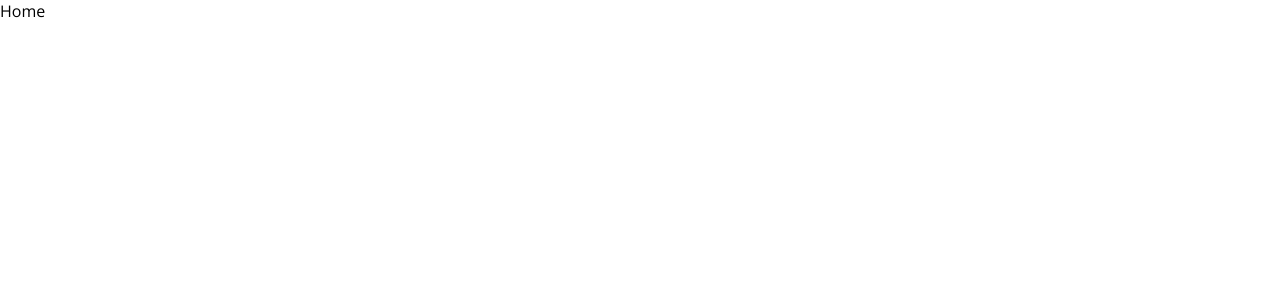
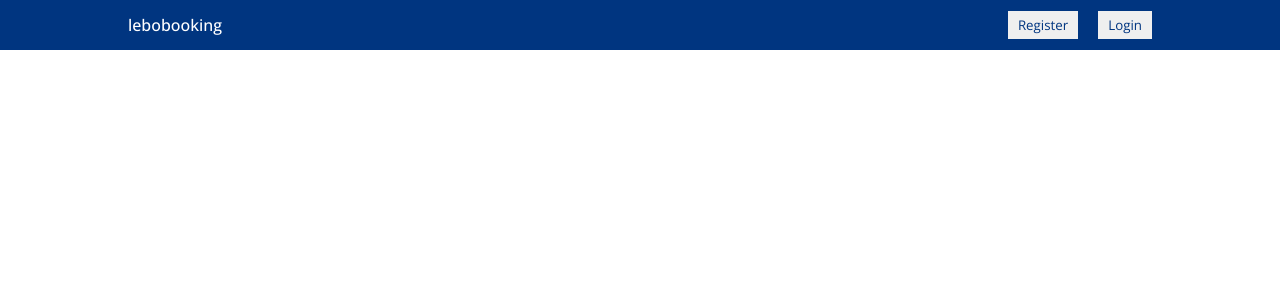
Before and after one commit to tafitahery/booking, a React (Create React App) app in the folder client/: page / in a window 1280 px wide. Shown: the top 300 px of the page. Built offline with nearby package versions, Linux system fonts and the light colour scheme.

Commit message:
Navbar Design

```diff
--- /dev/null
+++ b/client/src/components/navbar/Navbar.jsx
@@ -0,0 +1,15 @@
+import './navbar.css';
+
+export default function Navbar() {
+  return (
+    <div className="navbar">
+      <div className="navContainer">
+        <span className="logo">lebobooking</span>
+        <div className="navItems">
+          <button className="navButton">Register</button>
+          <button className="navButton">Login</button>
+        </div>
+      </div>
+    </div>
+  );
+}
--- /dev/null
+++ b/client/src/components/navbar/navbar.css
@@ -0,0 +1,27 @@
+.navbar {
+  height: 50px;
+  background-color: #003580;
+  display: flex;
+  justify-content: center;
+}
+
+.navContainer {
+  width: 100%;
+  max-width: 1024px;
+  color: white;
+  display: flex;
+  align-items: center;
+  justify-content: space-between;
+}
+
+.logo {
+  font-weight: 500;
+}
+
+.navButton {
+  margin-left: 20px;
+  border: none;
+  padding: 5px 10px;
+  cursor: pointer;
+  color: #003580;
+}
--- a/client/src/pages/home/Home.jsx
+++ b/client/src/pages/home/Home.jsx
@@ -1,5 +1,10 @@
+import Navbar from '../../components/navbar/Navbar';
 import './home.css';
 
 export default function Home() {
-  return <div>Home</div>;
+  return (
+    <div>
+      <Navbar />
+    </div>
+  );
 }
```
